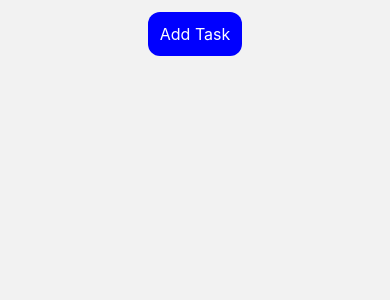
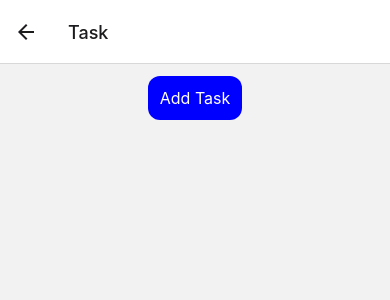
Before and after one commit to hmmatus/coderland-test, a React Native app: screen /Task in a window 390 px wide. Shown: the top 300 px of the page. Built offline with nearby package versions, Linux system fonts and the light colour scheme.

Commit message:
feat add style task screen, add back button navigator

```diff
--- a/src/modules/tasks/screens/TaskScreen.tsx
+++ b/src/modules/tasks/screens/TaskScreen.tsx
@@ -34,7 +34,13 @@ const TaskScreen = () => {
         <FlatList
           refreshing
           data={tasks}
-          renderItem={({ item }) => <Text>{item.description}</Text>}
+          style={{ width: '100%', marginTop: 12 }}
+          renderItem={({ item }) => (
+            <View style={styles.itemContainer}>
+              <Text style={styles.text}>{item.description}</Text>
+            </View>
+          )}
+          ItemSeparatorComponent={() => <View style={{ height: 12 }} />}
         />
         <TaskModalForm isVisible={modalVisible} onClose={closeModal} onSave={onSaveTask} />
       </View>
@@ -44,9 +50,19 @@ const TaskScreen = () => {
 
 const styles = StyleSheet.create({
   container: {
-    flex: 1,
+    width: '100%',
     alignItems: 'center',
     padding: 12,
+  },
+  itemContainer: {
+    width: '100%',
+    padding: 12,
+    borderRadius: 12,
+    borderWidth: 1,
+  },
+  text: {
+    fontSize: 16,
+    color: 'black',
   },
 });
 
--- a/src/navigator/main.tsx
+++ b/src/navigator/main.tsx
@@ -24,7 +24,7 @@ export default function MainStack() {
         component={OnboardingScreen}
         options={{ headerShown: false }}
       />
-      <Stack.Screen name="Task" component={TaskScreen} options={{ headerShown: false }} />
+      <Stack.Screen name="Task" component={TaskScreen} />
     </Stack.Navigator>
   );
 }
```
